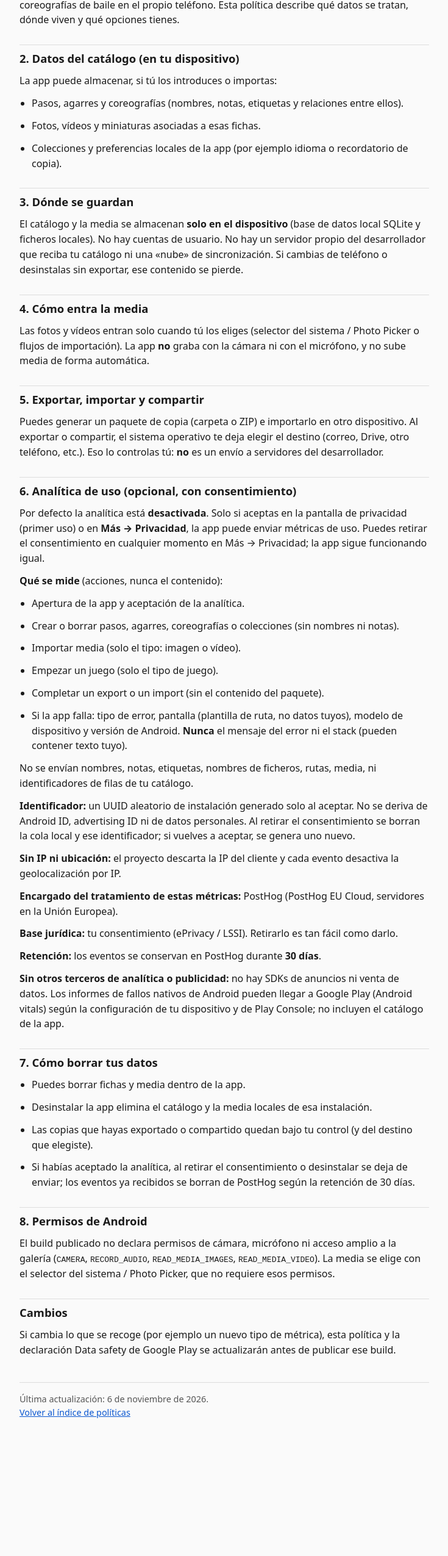
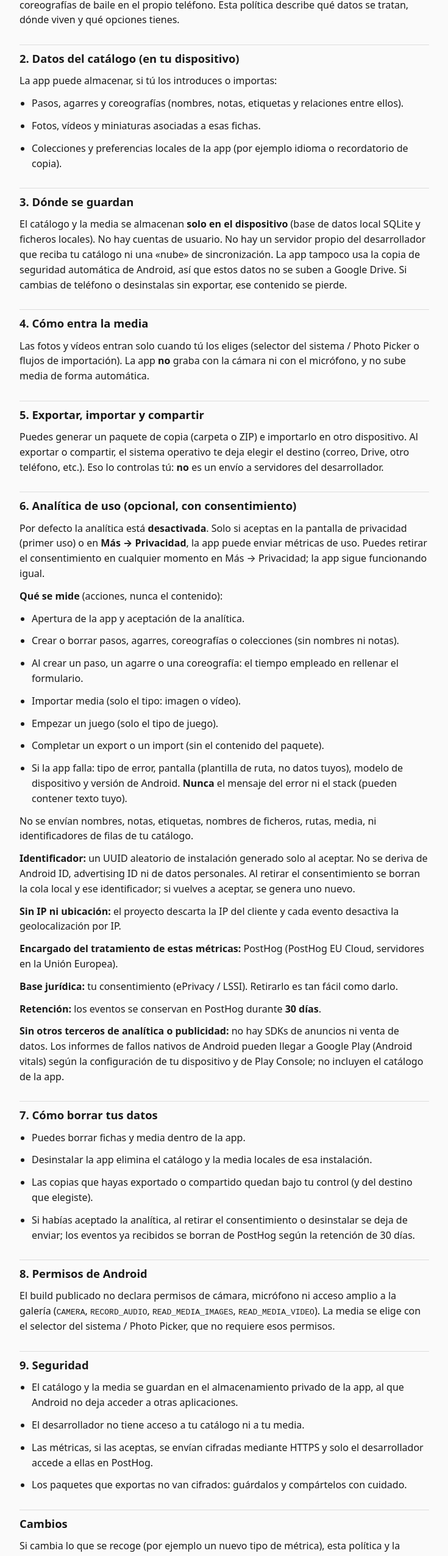
Before and after one commit to JorgeArellanoSubias/privacy-policies, a plain HTML site: page tus-pasitos/index.html in a window 1280 px wide. Shown: the part 233-2784 px from the top of the page at 61% size, without its empty margins (272-1007 px from the left). Before the commit the page ends 2608 px from the top, so only its background shows below. Drawn offline with Linux system fonts and the light colour scheme.

Commit message:
Corrige paquete y añade seguridad a la política de Tus Pasitos
Co-Authored-By: Claude Opus 5.5 <noreply@anthropic.com>

```diff
--- a/tus-pasitos/index.html
+++ b/tus-pasitos/index.html
@@ -59,7 +59,7 @@
     <h1>Política de privacidad — Tus Pasitos</h1>
     <p class="meta">
       Aplicación Android <strong>Tus Pasitos</strong>
-      (<code>com.jorgearellanosubiass.dancelibrary</code>).<br />
+      (<code>com.jorgearellanosubias.dancelibrary</code>).<br />
       Responsable: <strong>Jorge Arellano Subías</strong>.
       Contacto: <a href="mailto:jorgearellanosubias@gmail.com">jorgearellanosubias@gmail.com</a>.
     </p>
@@ -84,7 +84,9 @@
       El catálogo y la media se almacenan <strong>solo en el dispositivo</strong>
       (base de datos local SQLite y ficheros locales). No hay cuentas de usuario.
       No hay un servidor propio del desarrollador que reciba tu catálogo ni una «nube» de
-      sincronización. Si cambias de teléfono o desinstalas sin exportar, ese contenido se pierde.
+      sincronización. La app tampoco usa la copia de seguridad automática de Android, así que
+      estos datos no se suben a Google Drive. Si cambias de teléfono o desinstalas sin exportar,
+      ese contenido se pierde.
     </p>
 
     <h2>4. Cómo entra la media</h2>
@@ -113,6 +115,7 @@
     <ul>
       <li>Apertura de la app y aceptación de la analítica.</li>
       <li>Crear o borrar pasos, agarres, coreografías o colecciones (sin nombres ni notas).</li>
+      <li>Al crear un paso, un agarre o una coreografía: el tiempo empleado en rellenar el formulario.</li>
       <li>Importar media (solo el tipo: imagen o vídeo).</li>
       <li>Empezar un juego (solo el tipo de juego).</li>
       <li>Completar un export o un import (sin el contenido del paquete).</li>
@@ -174,6 +177,16 @@
       Photo Picker, que no requiere esos permisos.
     </p>
 
+    <h2>9. Seguridad</h2>
+    <ul>
+      <li>El catálogo y la media se guardan en el almacenamiento privado de la app, al que
+        Android no deja acceder a otras aplicaciones.</li>
+      <li>El desarrollador no tiene acceso a tu catálogo ni a tu media.</li>
+      <li>Las métricas, si las aceptas, se envían cifradas mediante HTTPS y solo el
+        desarrollador accede a ellas en PostHog.</li>
+      <li>Los paquetes que exportas no van cifrados: guárdalos y compártelos con cuidado.</li>
+    </ul>
+
     <h2>Cambios</h2>
     <p>
       Si cambia lo que se recoge (por ejemplo un nuevo tipo de métrica), esta política y
@@ -181,7 +194,7 @@
     </p>
 
     <footer>
-      Última actualización: 6 de noviembre de 2026.<br />
+      Última actualización: 8 de noviembre de 2026.<br />
       <a href="../">Volver al índice de políticas</a>
     </footer>
   </main>
```
